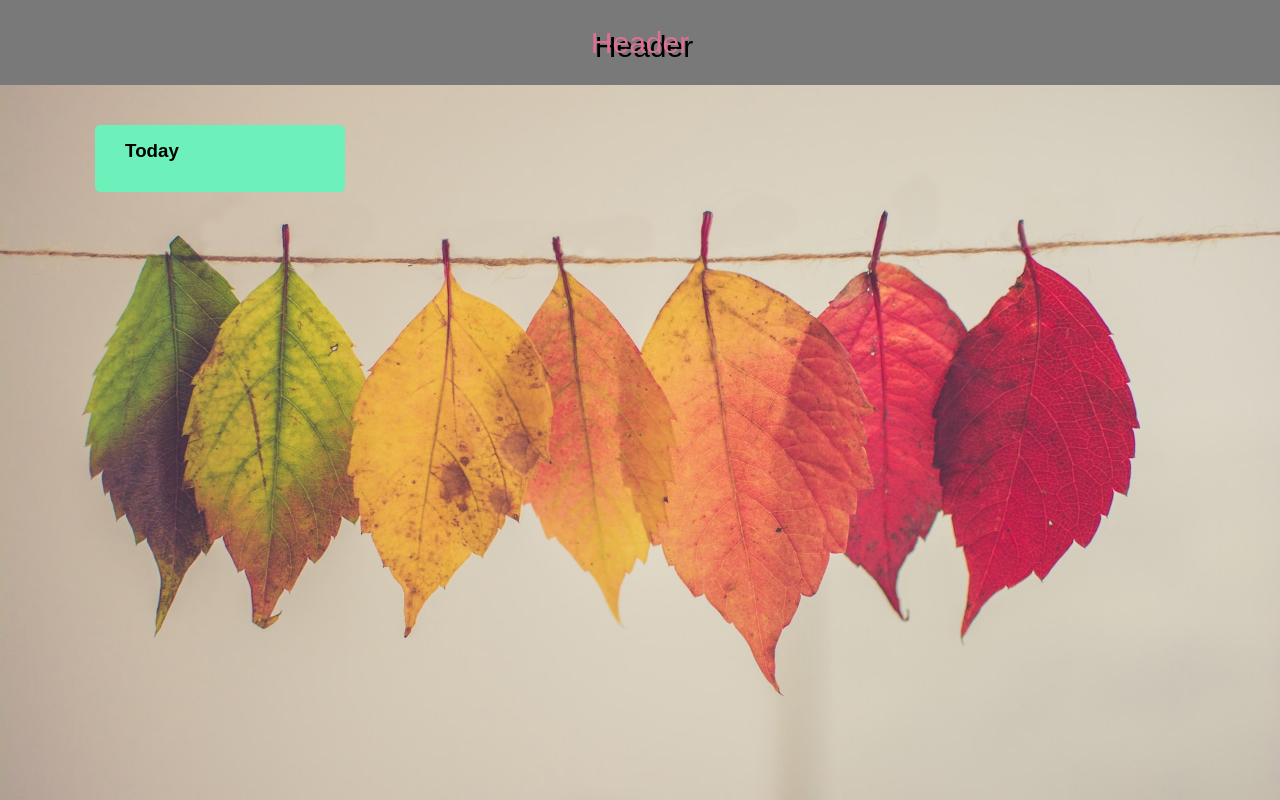
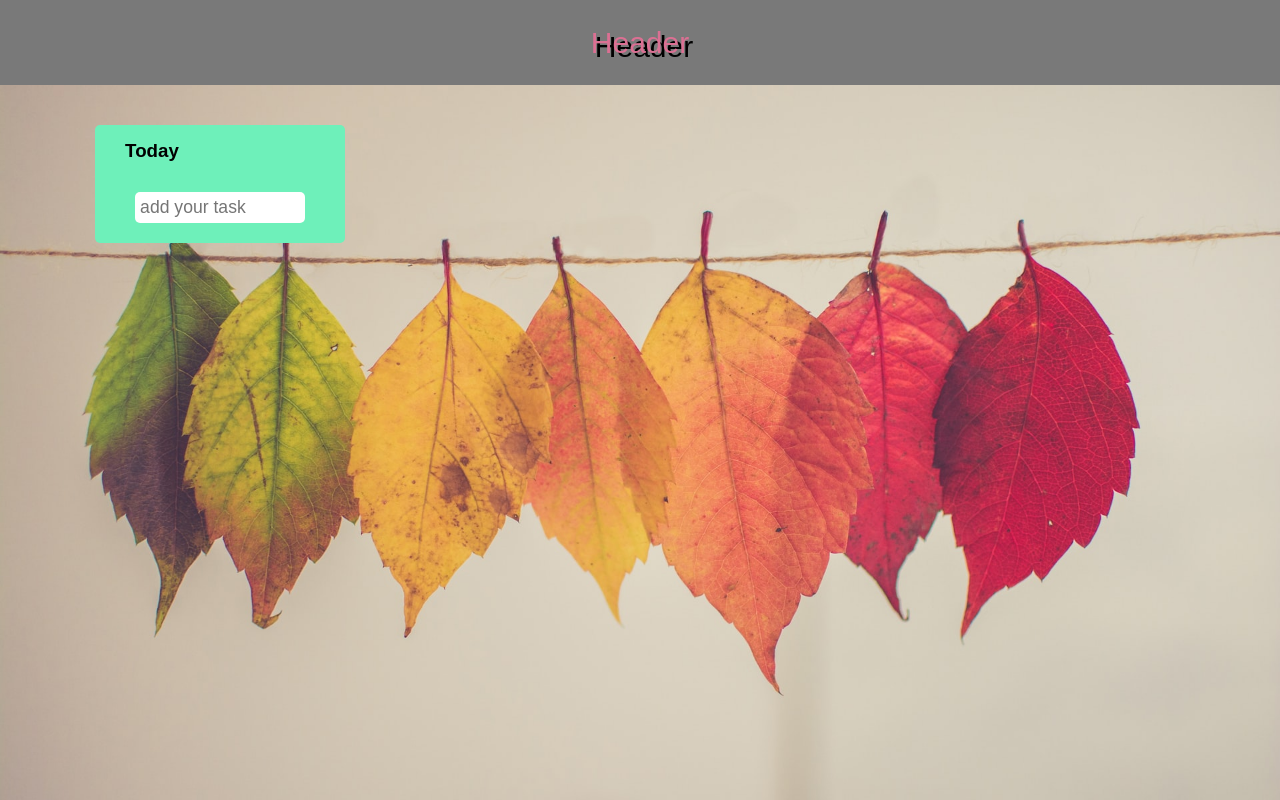
Before and after one commit to hiroto-okumura/trello-clone, a React (Create React App) app: page / in a window 1280 px wide. Built offline with nearby package versions, Linux system fonts and the light colour scheme.

Commit message:
add new taskcard to taskcsrd-list and display in Tasks , just moc of taskcard delete btn

```diff
--- a/public/index.html
+++ b/public/index.html
@@ -10,34 +10,17 @@
       content="Web site created using create-react-app"
     />
     <link rel="apple-touch-icon" href="%PUBLIC_URL%/logo192.png" />
-    <!--
-      manifest.json provides metadata used when your web app is installed on a
-      user's mobile device or desktop. See https://developers.google.com/web/fundamentals/web-app-manifest/
-    -->
+
     <link rel="manifest" href="%PUBLIC_URL%/manifest.json" />
-    <!--
-      Notice the use of %PUBLIC_URL% in the tags above.
-      It will be replaced with the URL of the `public` folder during the build.
-      Only files inside the `public` folder can be referenced from the HTML.
 
-      Unlike "/favicon.ico" or "favicon.ico", "%PUBLIC_URL%/favicon.ico" will
-      work correctly both with client-side routing and a non-root public URL.
-      Learn how to configure a non-root public URL by running `npm run build`.
-    -->
-    <title>React App</title>
+    <title>Trello Clone App</title>
+    <script
+      src="https://kit.fontawesome.com/4fb2836254.js"
+      crossorigin="anonymous"
+    ></script>
   </head>
   <body>
     <noscript>You need to enable JavaScript to run this app.</noscript>
     <div id="root"></div>
-    <!--
-      This HTML file is a template.
-      If you open it directly in the browser, you will see an empty page.
-
-      You can add webfonts, meta tags, or analytics to this file.
-      The build step will place the bundled scripts into the <body> tag.
-
-      To begin the development, run `npm start` or `yarn start`.
-      To create a production bundle, use `npm run build` or `yarn build`.
-    -->
   </body>
 </html>
--- /dev/null
+++ b/src/components/task/Task.jsx
@@ -0,0 +1,14 @@
+import React from "react";
+
+export const Task = ({ task }) => {
+  return (
+    <div className="taskBox">
+      <p className="tasktext">{task.text}</p>
+      <button className="btnTaskDelete">
+        <i class="fa-solid fa-trash-arrow-up"></i>
+      </button>
+    </div>
+  );
+};
+
+export default Task;
--- a/src/components/task/TaskAddInput.jsx
+++ /dev/null
@@ -1,6 +0,0 @@
-import React from "react";
-
-export const TaskAddInput = () => {
-  return <div></div>;
-};
-export default TaskAddInput;
--- a/src/components/task/TaskCard.jsx
+++ b/src/components/task/TaskCard.jsx
@@ -1,16 +1,24 @@
-import React from "react";
-import TaskAddInput from "./TaskAddInput";
-import TaskCardDeleteButton from "./TaskCardDeleteButton";
+import React, { useState } from "react";
+import TaskAddInput from "./input/TaskAddInput";
+import TaskCardDeleteButton from "./button/TaskCardDeleteButton";
 import TaskCardTitle from "./TaskCardTitle";
 import Tasks from "./Tasks";
 
 export const TaskCard = () => {
+  const [inputText, setInputText] = useState("");
+  const [taskList, setTaskList] = useState([]);
+
   return (
     <div className="taskCard">
       <TaskCardTitle />
-      <TaskAddInput />
+      <TaskAddInput
+        inputText={inputText}
+        taskList={taskList}
+        setInputText={setInputText}
+        setTaskList={setTaskList}
+      />
       <TaskCardDeleteButton />
-      <Tasks />
+      <Tasks taskList={taskList} />
     </div>
   );
 };
--- a/src/components/task/TaskCardTitle.jsx
+++ b/src/components/task/TaskCardTitle.jsx
@@ -8,14 +8,16 @@ export const TaskCardTitle = () => {
   };
   const handleChenge = (e) => {
     setInputText(e.target.value);
-    console.log(inputText);
+    // console.log(inputText);
   };
 
+  // 入力エンターで再描画しないように
   const handleSubmit = (e) => {
     e.preventDefault();
     setIsClick(false);
   };
 
+  // フォーカス外れた時にIsClickの状態false。入力終了。
   const handleBlur = () => {
     setIsClick(false);
   };
--- a/src/components/task/TaskCards.jsx
+++ b/src/components/task/TaskCards.jsx
@@ -1,5 +1,5 @@
 import React from "react";
-import AddTaskCardsButton from "./AddTaskCardsButton";
+import AddTaskCardsButton from "./button/AddTaskCardsButton";
 import TaskCard from "./TaskCard";
 
 export const TaskCards = () => {
--- a/src/components/task/Tasks.jsx
+++ b/src/components/task/Tasks.jsx
@@ -1,6 +1,15 @@
 import React from "react";
+import Task from "./Task";
 
-export const Tasks = () => {
-  return <div></div>;
+export const Tasks = ({ taskList }) => {
+  return (
+    <div>
+      {taskList.map((task) => (
+        <div>
+          <Task task={task} />
+        </div>
+      ))}
+    </div>
+  );
 };
 export default Tasks;
--- /dev/null
+++ b/src/components/task/input/TaskAddInput.jsx
@@ -0,0 +1,41 @@
+// import React, { useEffect } from "react";
+
+export const TaskAddInput = ({
+  inputText,
+  taskList,
+  setInputText,
+  setTaskList,
+}) => {
+  const handleSubmit = (e) => {
+    e.preventDefault();
+    // console.log(e);
+    // エンターでタスク追加する時、→setTaskListでtaskListに追加更新
+    setTaskList([...taskList, { text: inputText }]);
+    setInputText("");
+  };
+
+  const handleChange = (e) => {
+    setInputText(e.target.value);
+  };
+
+  // useEffect(() => {
+  //   console.log("-------------");
+  //   console.log(inputText);
+  //   console.log(...taskList);
+  // }, [inputText, taskList]);
+
+  return (
+    <div>
+      <form onSubmit={handleSubmit}>
+        <input
+          value={inputText}
+          onChange={handleChange}
+          type="text"
+          placeholder="add your task"
+          className="taskAddInput"
+        ></input>
+      </form>
+    </div>
+  );
+};
+export default TaskAddInput;
--- a/src/index.css
+++ b/src/index.css
@@ -56,3 +56,22 @@ header {
   border: none;
   outline: none;
 }
+
+form {
+  width: 100%;
+  text-align: center;
+}
+
+.taskAddInput {
+  width: 85%;
+  font-size: 1.1rem;
+  border: none;
+  outline: none;
+  padding: 5px 5px;
+  margin: 5%;
+  border-radius: 5px;
+}
+
+.btnTaskDelete {
+  width: 50%;
+}
```
Also changed, not shown: src/components/task/button/AddTaskCardsButton.jsx (renamed from src/components/task/AddTaskCardsButton.jsx), src/components/task/button/TaskCardDeleteButton.jsx (renamed from src/components/task/TaskCardDeleteButton.jsx).
